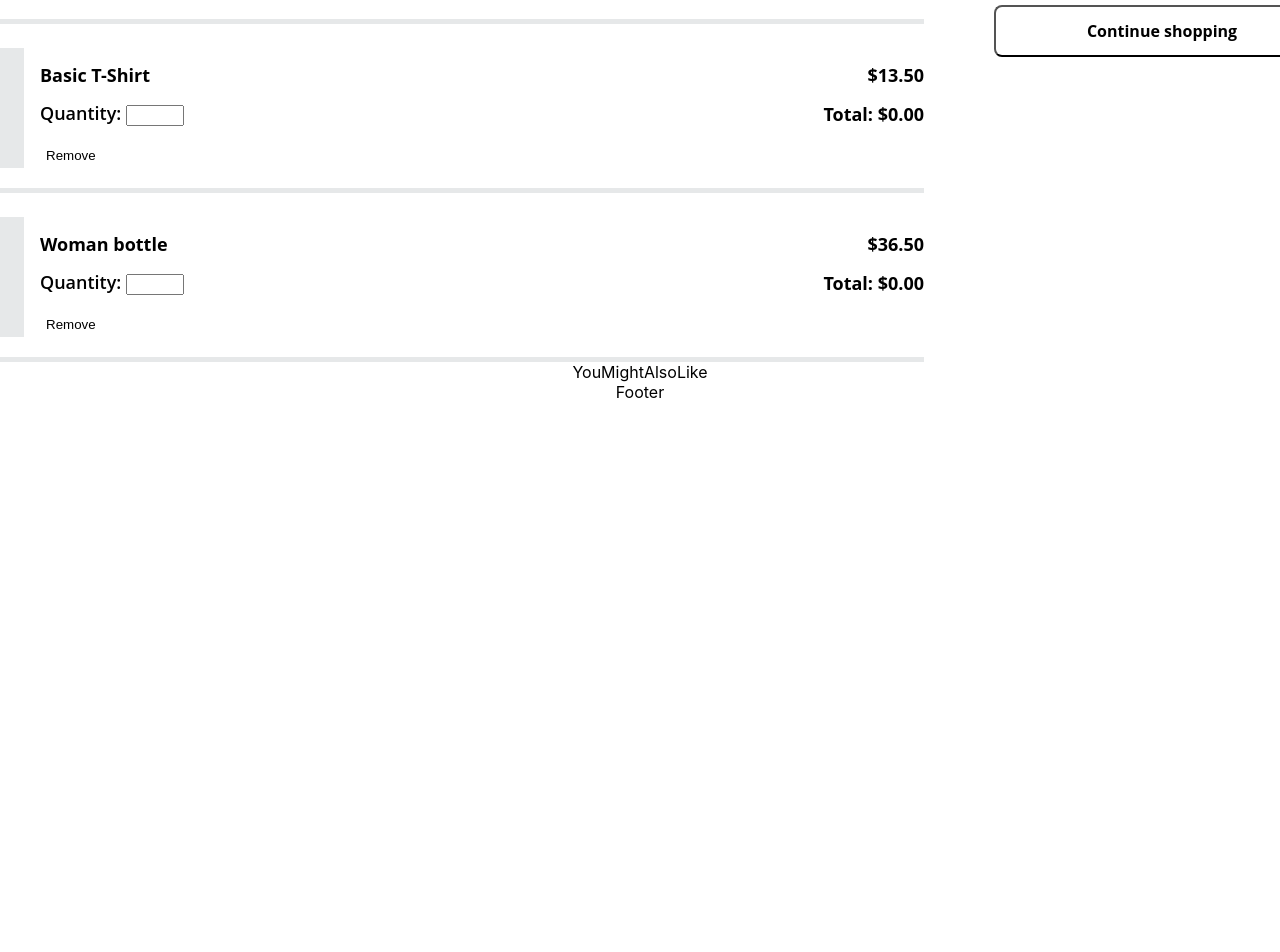
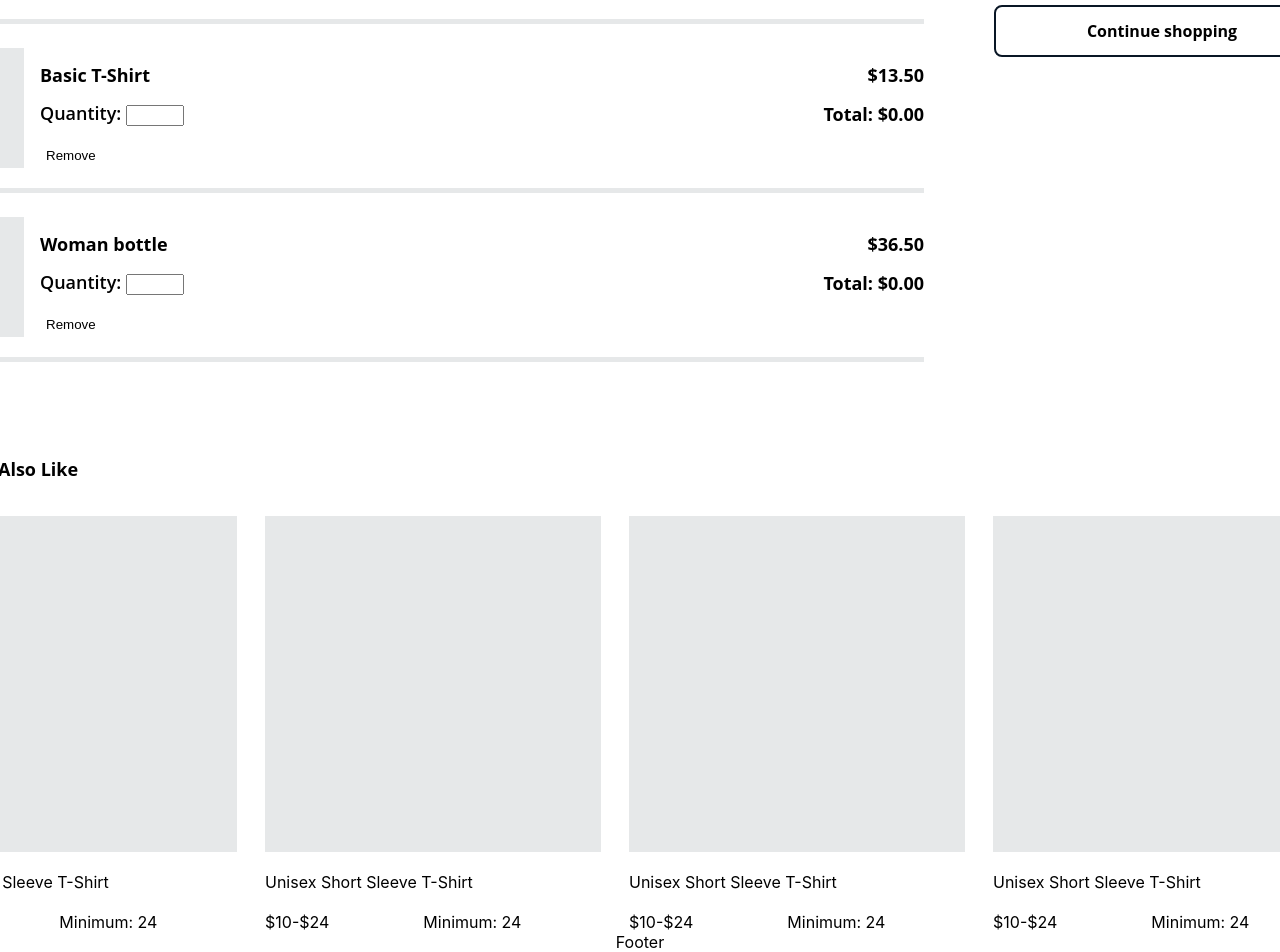
Before and after one commit to jotasenator/reactChallenge, a React (Create React App) app: page / in a window 1280 px wide. Shown: the part 241-1193 px from the top of the page. Before the commit the page ends 800 px from the top, so only its background shows below. Built offline with nearby package versions, Linux system fonts and the light colour scheme.

Commit message:
Style YouMightAlsoLike and other

```diff
--- a/src/App.css
+++ b/src/App.css
@@ -100,6 +100,13 @@ input{
 .ml-24{
   margin-left: 24px;
 }
+.ml-94{
+  margin-left: 94px;
+}
+
+.ta-l{
+  text-align:left;
+}
 
 .btn-generic{
   background: transparent;
@@ -121,6 +128,9 @@ input{
     letter-spacing: 0em;
     text-align: center;
 }
+.btn-summary-shopping{
+  border: 2px solid #091625
+}
 .btns-summary{
   display: flex;
   justify-content: center;
@@ -134,3 +144,22 @@ input{
 .editPackButton{
   border-right: 1px solid black;
 }
+.youMightAlsoLike{
+  display: flex;
+  flex-direction: row;
+  gap:28px;
+  justify-content: center;
+  margin-left:-50px;
+  margin-top:100px;
+}
+.youMightAlsoTitle{
+  position:relative;
+  right:650px;
+  top:80px;
+
+}
+.youMightChild{
+  height: 336px;
+  width: 336px;
+
+}
--- a/src/App.tsx
+++ b/src/App.tsx
@@ -24,8 +24,14 @@ function App() {
               <OrderSummary/>
             </div>
       </div>
+      <div>
 
-      <div>
+        <h2 className='youMightAlsoTitle'>You Might Also Like</h2>
+      </div>
+      <div className='youMightAlsoLike'>
+        <YouMightAlsoLike />
+        <YouMightAlsoLike />
+        <YouMightAlsoLike />
         <YouMightAlsoLike />
       </div>
 
--- a/src/components/OrderSummary.tsx
+++ b/src/components/OrderSummary.tsx
@@ -6,14 +6,14 @@ export const OrderSummary: React.FC = () => {
   return (
       <>
       <div className='ml-24'>
-      <h1> OrderSummary</h1>
+      <h1> Order Summary</h1>
       <span>Number of items</span>
         <div className='btns-summary'>
           <div className='sumatoria'>
             <h3>Total: </h3>
             <h2 className='sumaTotalPrecios'>$ Sumatoria $</h2>
           </div>
-        <button className='btn-summary-checkout dark-strongBackground white'>Proceed to Checkout</button>
+        <button className='btn-summary-checkout dark-softBackground white'>Proceed to Checkout</button>
         <button className='btn-summary-shopping noneBackground'>Continue shopping</button>
       </div>
       </div>
--- /dev/null
+++ b/src/components/YouMayAlsoLikeGenericChild.tsx
@@ -0,0 +1,31 @@
+import React from 'react'
+
+interface Props{
+  subtitle: string;
+  lowPrice: string;
+  highPrice: string;
+  minimum: string
+}
+
+export const YouMightAlsoLikeChild: React.FC<Props> = ({subtitle, lowPrice, highPrice, minimum}) => {
+
+  return (
+    <>
+      <div>
+      <div className='youMightChild grayBackground'></div>
+        <div >
+          <br />
+          {subtitle}
+          <br />
+          <br />
+        <div>
+            <span>${lowPrice}-${highPrice}</span>
+
+            <span className='ml-94'>Minimum: {minimum}</span>
+        </div>
+        </div>
+      </div>
+
+      </>
+  )
+}
--- a/src/components/YouMightAlsoLike.tsx
+++ b/src/components/YouMightAlsoLike.tsx
@@ -1,11 +1,12 @@
 import React from 'react'
+import { YouMightAlsoLikeChild } from './YouMayAlsoLikeGenericChild'
 
 
 export const YouMightAlsoLike: React.FC = () => {
 
   return (
       <>
-      YouMightAlsoLike
+      <YouMightAlsoLikeChild subtitle='Unisex Short Sleeve T-Shirt' lowPrice='10' highPrice='24' minimum='24'/>
 
       </>
   )
```
